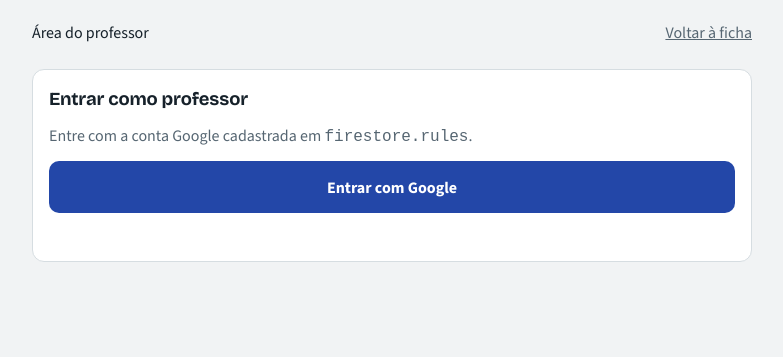
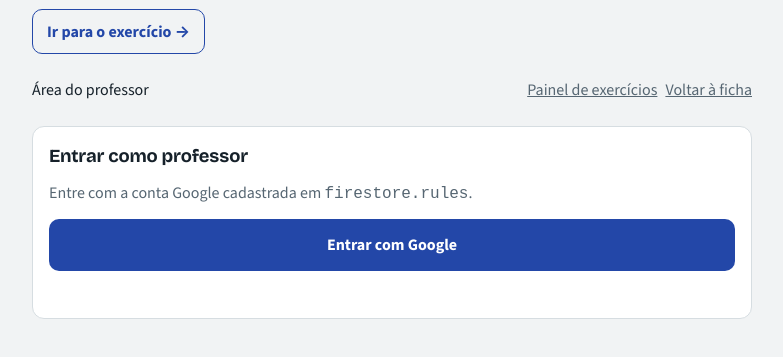
Before and after one commit to jp-freitas/avaliacao_apresentacoes, a plain HTML site: page index.html in a window 1280 px wide. Both pictures are taken after a click on the button "Sou o professor". Shown: the part 83-440 px from the top of the page, without its empty margins (248-1031 px from the left). Drawn offline with nearby package versions, Linux system fonts and the light colour scheme; no server answers.

Commit message:
Adiciona site de entrega de exercícios e link na avaliação
- Cria a pasta exercicios/ com a página do aluno (entrada pelo mesmo código pessoal) e o painel do professor (login Google)
- Suporta questões de SQL (SQLite no navegador, com conferência automática pelo gabarito) e de HTML/CSS/JS (pré-visualização isolada em iframe e console)
- Aviso ao entregar sem testar, reenvio enquanto o exercício estiver aberto, nota e comentário visíveis para o aluno
- index.html: adiciona botão 'Ir para o exercício' no topo e link 'Painel de exercícios' na área do professor

```diff
--- a/index.html
+++ b/index.html
@@ -141,6 +141,8 @@ td.zero { color: var(--bad); font-weight: 700; }
   #cartoes .ct .qr { flex: none; width: 30mm; text-align: center; font-size: 7pt; }
   #cartoes .ct .qr svg { display: block; width: 30mm; height: 30mm; background: #fff; }
 }
+.link-exercicios { align-self: flex-start; text-decoration: none; display: inline-flex; align-items: center; margin-top: 4px; }
+a.linklike { display: inline-flex; align-items: center; }
 </style>
 </head>
 <body>
@@ -148,6 +150,8 @@ td.zero { color: var(--bad); font-weight: 700; }
   <header class="top">
     <p class="eyebrow">Apresentações dos grupos</p>
     <h1>Avaliação de apresentações</h1>
+    <!-- Troque COLE_O_ID pelo ID do exercício (botão "Copiar link" no painel) -->
+    <a class="btn ghost link-exercicios" href="exercicios/?ex=COLE_O_ID">Ir para o exercício →</a>
   </header>
 
   <div id="banner" class="banner warn" hidden></div>
@@ -223,6 +227,7 @@ td.zero { color: var(--bad); font-weight: 700; }
     <div class="who">
       <span>Área do professor <b id="prof-email"></b></span>
       <span class="actions">
+        <a class="linklike" href="exercicios/professor.html">Painel de exercícios</a>
         <button type="button" class="linklike" id="btn-sair-prof">Sair</button>
         <button type="button" class="linklike" id="btn-voltar-aluno">Voltar à ficha</button>
       </span>
```
